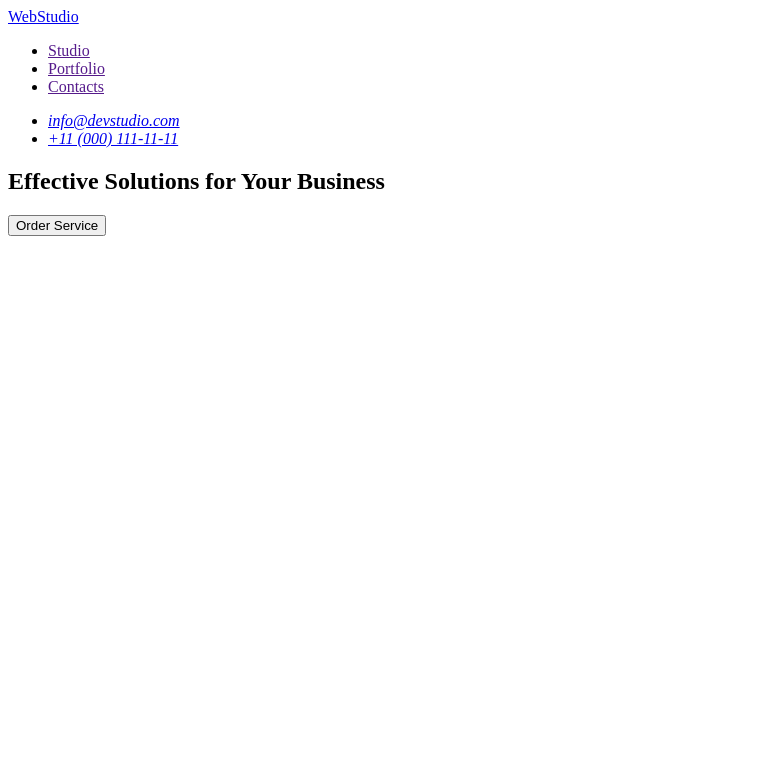
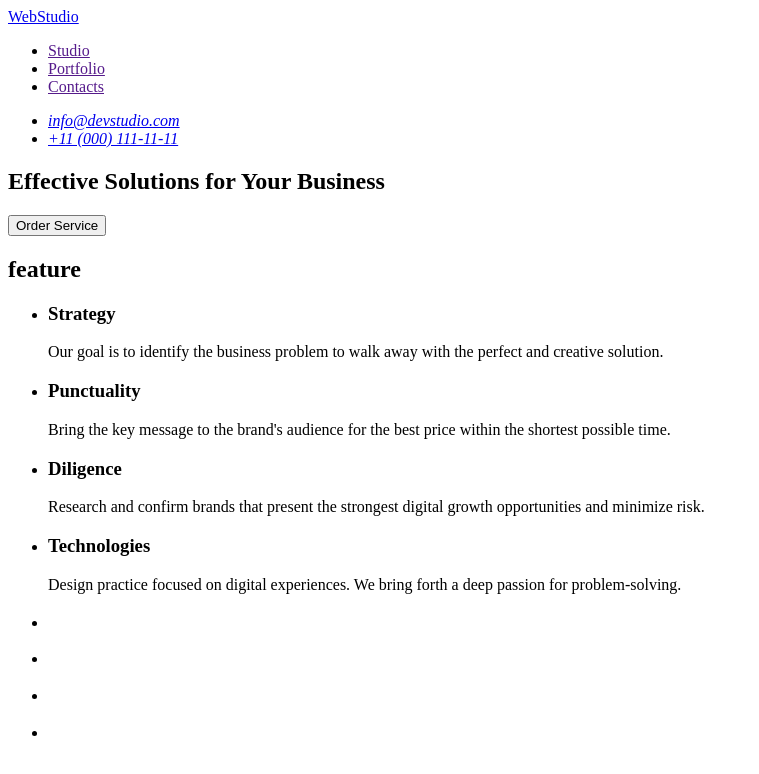
Before and after one commit to InnaNek/goit-markup-hw-01, a plain HTML site: page index.html in a window 1280 px wide. Shown: the whole page, without its empty margins (0-759 px from the left). Drawn offline with Linux system fonts and the light colour scheme.

Commit message:
section+img

```diff
--- a/index.html
+++ b/index.html
@@ -30,6 +30,53 @@
             for Your Business</h1>
         <button type="button">Order Service</button>
     </section>
+    <section>
+        <h2>feature</h2>
+        <ul>
+            <li>
+                <h3>Strategy</h3>
+                <p>Our goal is to identify the business
+                    problem to walk away with the perfect and creative solution. </p>
+            </li>
+            <li>
+                <h3>Punctuality</h3>
+                <p>Bring the key message to the brand's audience for the best price within the shortest possible time.</p>
+            </li>
+            <li>
+                <h3>Diligence</h3>
+                <p>Research and confirm brands that present the strongest digital growth opportunities and minimize risk.</p>
+            </li>
+            <li>
+                <h3>Technologies</h3>
+                <p>Design practice focused on digital experiences. We bring forth a deep passion for problem-solving.</p>
+            </li>
+        </ul>
+    </section>
+    <section>
+        <h2></h2>
+        <ul>
+            <li>
+                <img src="" alt="">
+                <h3></h3>
+                <p></p>
+            </li>
+            <li>
+                <img src="" alt="">
+                <h3></h3>
+                <p></p>
+            </li>
+            <li>
+                <img src="" alt="">
+                <h3></h3>
+                <p></p>
+            </li>
+            <li>
+                <img src="" alt="">
+                <h3></h3>
+                <p></p>
+            </li>
+        </ul>
+    </section>
 </main>
 
 
```
Also changed, not shown: images/img1.jpg (added), images/img2.jpg (added), images/img3.jpg (added), images/img4.jpg (added), 1 other file.
